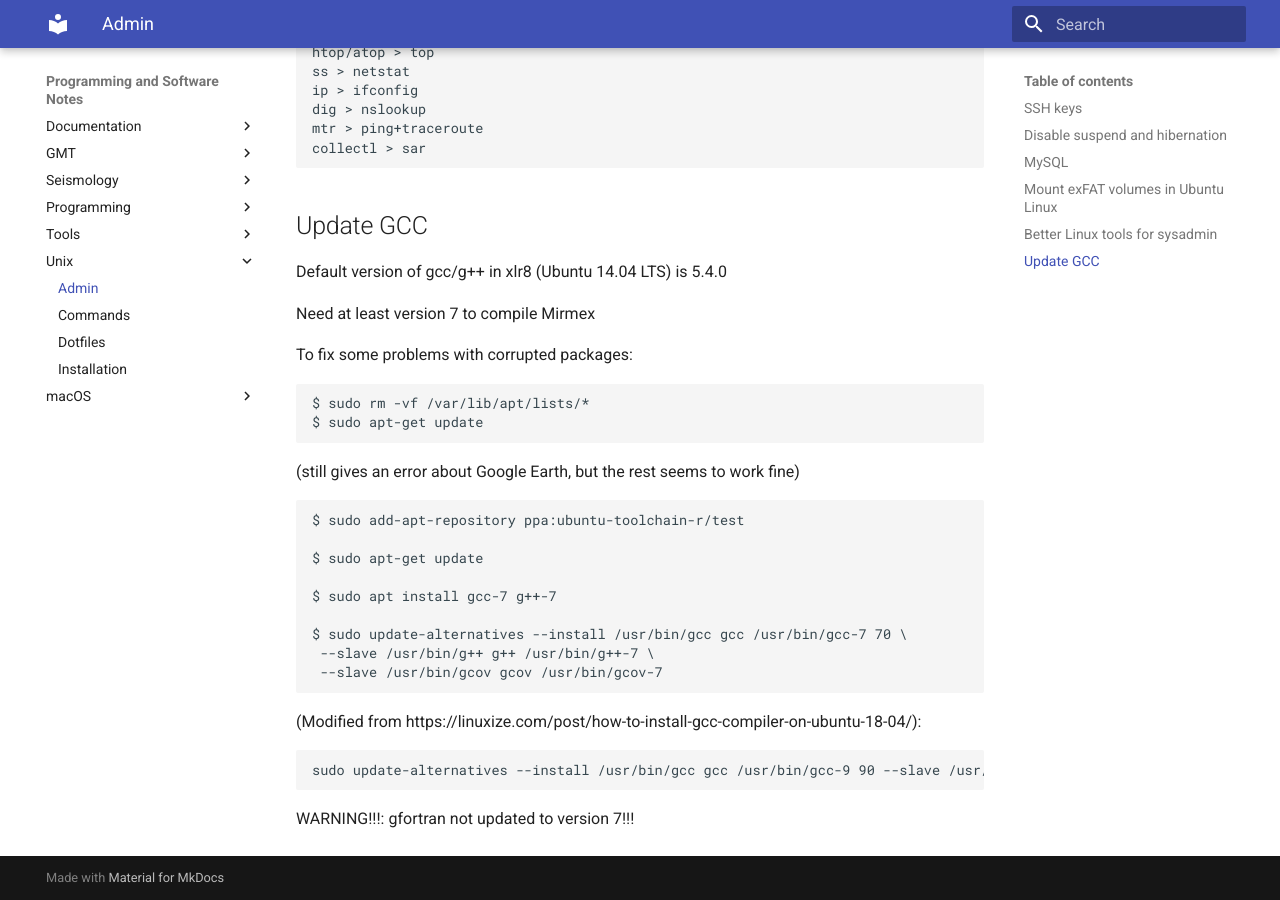
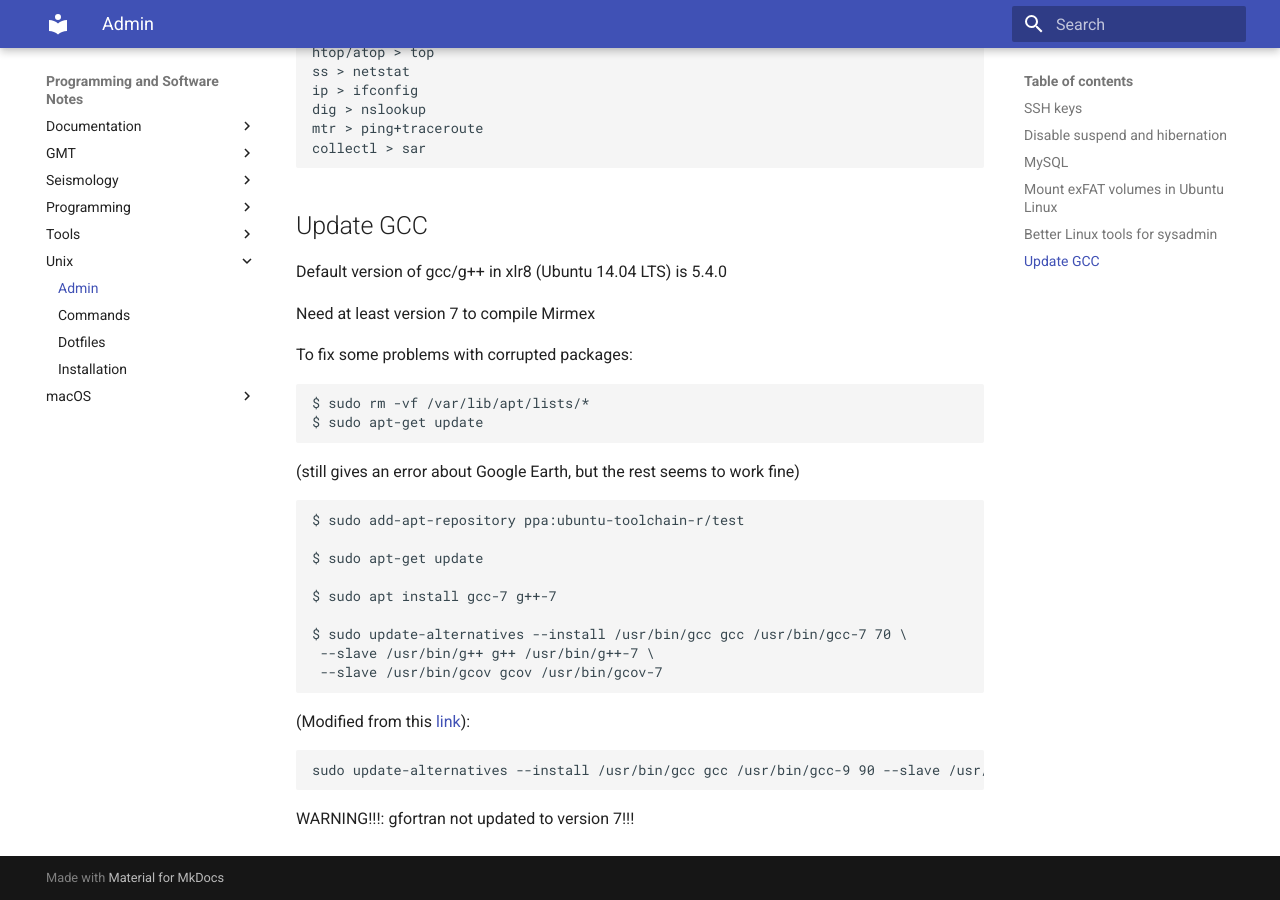
Before and after one commit to avillasenorh/Programming_Notes, an MkDocs documentation site: the page built from docs/unix/admin.md, in a window 1280 px wide and 900 px high, scrolled down 2765 px. Built offline with MkDocs 1.6.1 and Material for MkDocs 9.7.7, drawn with Linux system fonts in a browser that asks for light colours.

Commit message:
Added link formatting to admin.md

````diff
--- a/docs/unix/admin.md
+++ b/docs/unix/admin.md
@@ -157,7 +157,7 @@ $ sudo update-alternatives --install /usr/bin/gcc gcc /usr/bin/gcc-7 70 \
  --slave /usr/bin/gcov gcov /usr/bin/gcov-7
 ```
 
-(Modified from https://linuxize.com/post/how-to-install-gcc-compiler-on-ubuntu-18-04/):
+(Modified from this [link](https://linuxize.com/post/how-to-install-gcc-compiler-on-ubuntu-18-04/)):
 
 ```console
 sudo update-alternatives --install /usr/bin/gcc gcc /usr/bin/gcc-9 90 --slave /usr/bin/g++ g++ /usr/bin/g++-9 --slave /usr/bin/gcov gcov /usr/bin/gcov-9
````
Also changed, not shown: docs/macos/forticlient.png (added).
